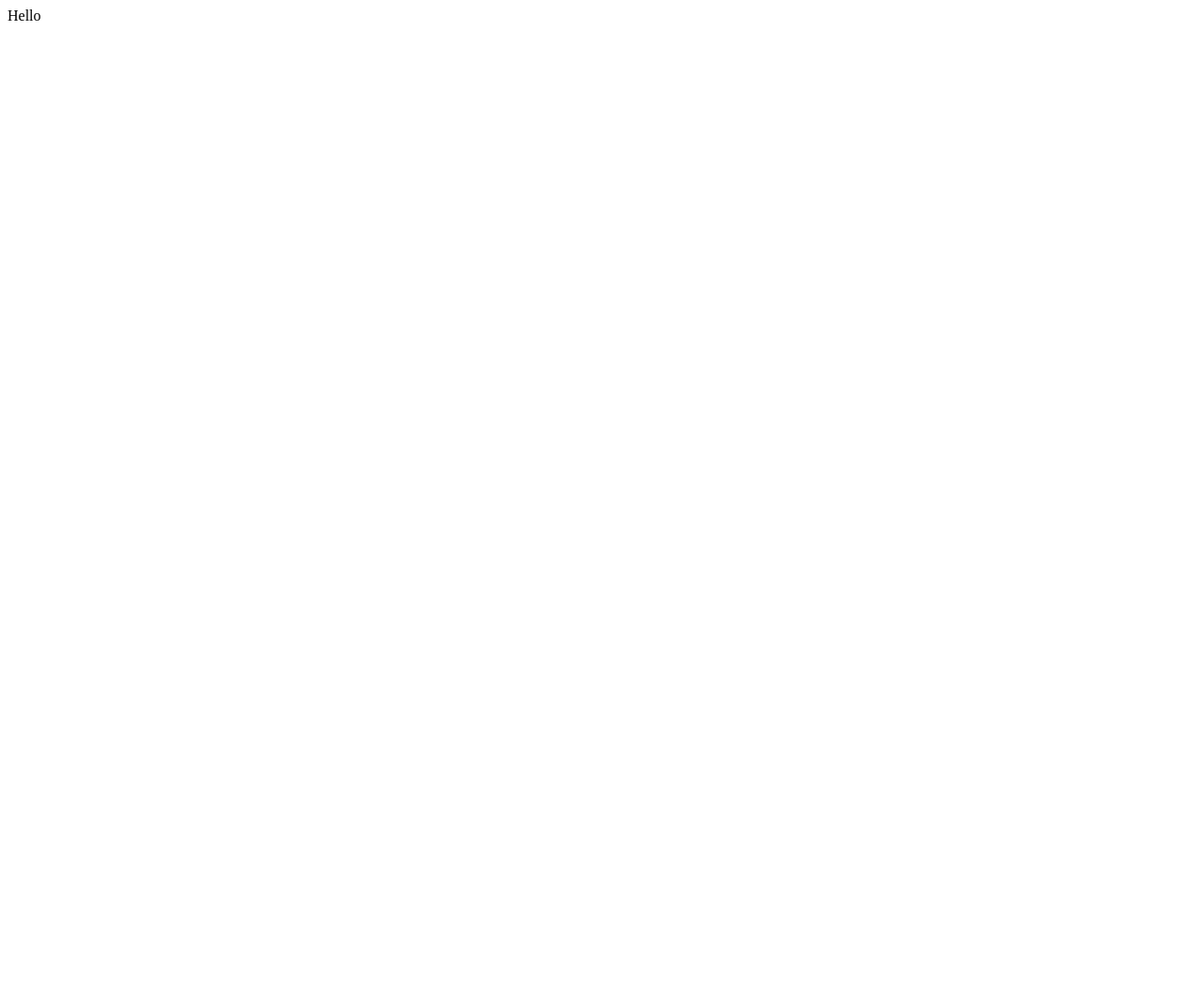
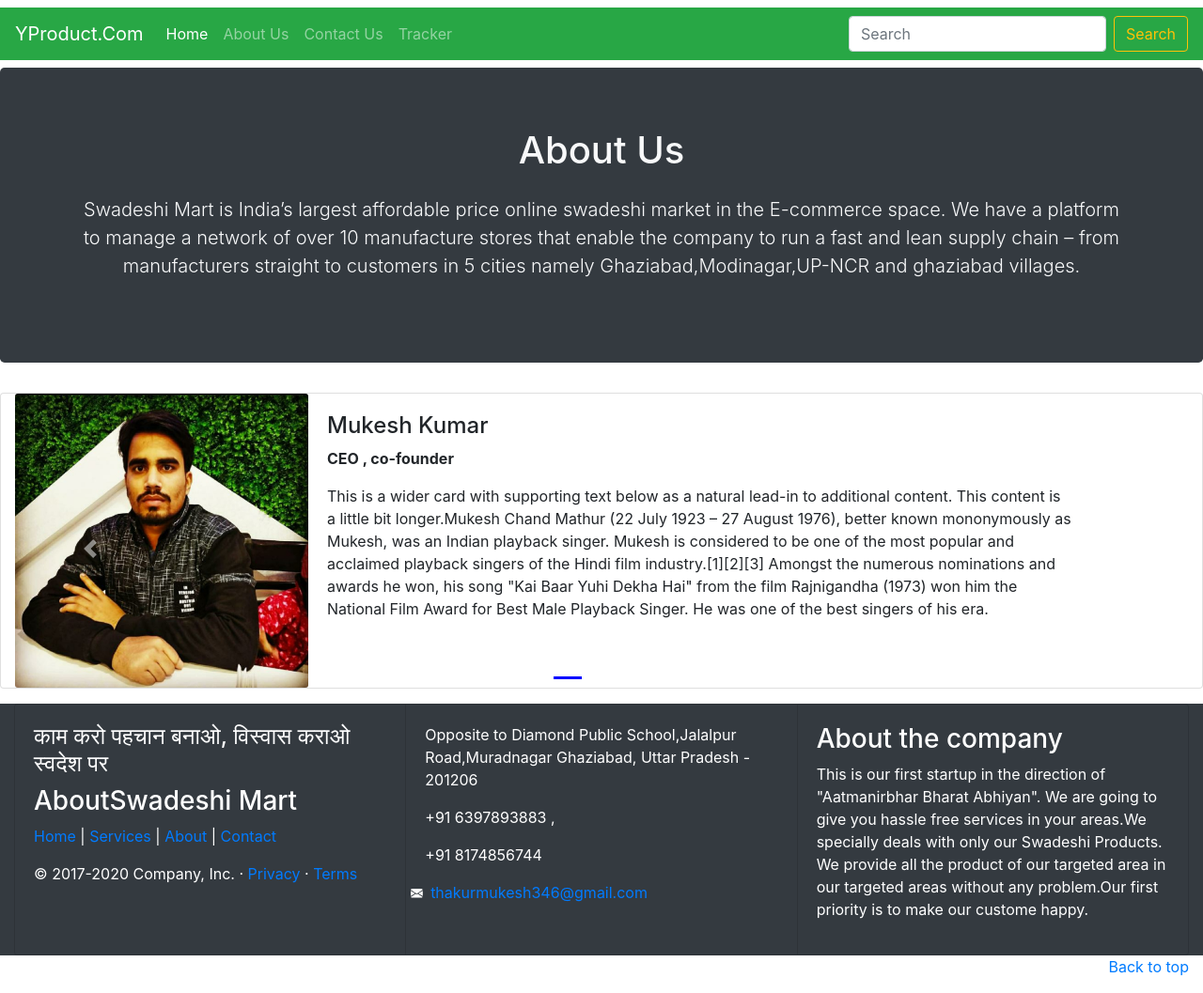
Before and after one commit to kishanavast800/YProduct, a Django app: page /myShop/about/ in a window 1280 px wide. Before the commit the page is almost empty. Shown: the whole page at 94% size. Before the commit the page ends 22 px from the top, so only its background shows below. Run offline with Django 3.2, Linux system fonts and the light colour scheme; some libraries are stand-ins or nearby versions.

Commit message:
second commit

```diff
--- /dev/null
+++ b/MyCart/myShop/templates/myShop/about.html
@@ -0,0 +1,91 @@
+{% extends 'myShop/basic.html' %}
+{% block title %} Its a about page{% endblock %}
+{% block css %}
+        .carousel-indicators .active{
+        background-color:blue;
+
+        }
+        body .carousel-indicator li{
+        background-color:blue;
+        }
+    {% endblock %}
+
+{% block body %}
+{% load static %}
+    <section class="jumbotron text-center bg-dark">
+    <div class="container text-light">
+      <h1>About Us</h1>
+      <p class="lead text-muted-light my-4">Swadeshi Mart is India’s largest affordable price online swadeshi market in the E-commerce space. We have a platform to manage a network of over 10 manufacture stores that enable the company to run a fast and lean supply chain – from manufacturers straight to customers in 5 cities namely Ghaziabad,Modinagar,UP-NCR and ghaziabad villages.</p>
+    </div>
+  </section>
+
+<div id="carouselExampleIndicators" class="carousel slide" data-ride="carousel">
+      <ol class="carousel-indicators">
+        <li data-target="#carouselExampleIndicators" data-slide-to="0" class="active"></li>
+        <li data-target="#carouselExampleIndicators" data-slide-to="1"></li>
+        <li data-target="#carouselExampleIndicators" data-slide-to="2"></li>
+      </ol>
+      <div class="carousel-inner ">
+          <div class="carousel-item active">
+                <div class="card mb-3 container-fluid" >
+              <div class="row no-gutters">
+                <div class="col-md-3">
+                  <img src="{% static 'myShop/Mukesh.jpg' %}" class="card-img" alt="...">
+                </div>
+                <div class="col-md-8">
+                  <div class="card-body">
+                    <h4>Mukesh Kumar</h4>
+                            <p><b>CEO , co-founder</b></p>
+                          <p class="card-text">This is a wider card with supporting text below as a natural lead-in to additional content. This content is a little bit longer.Mukesh Chand Mathur (22 July 1923 – 27 August 1976), better known mononymously as Mukesh, was an Indian playback singer. Mukesh is considered to be one of the most popular and acclaimed playback singers of the Hindi film industry.[1][2][3] Amongst the numerous nominations and awards he won, his song "Kai Baar Yuhi Dekha Hai" from the film Rajnigandha (1973) won him the National Film Award for Best Male Playback Singer. He was one of the best singers of his era.</p>
+
+                  </div>
+                </div>
+              </div>
+            </div>
+          </div>
+
+          <div class="carousel-item">
+                  <div class="card mb-3 container-fluid"  >
+              <div class="row no-gutters">
+                <div class="col-md-3">
+                  <img src="{% static 'myShop/Rishi.jpg' %}" class="d-block w-100" class="card-img" alt="...">
+                </div>
+                <div class="col-md-8">
+                  <div class="card-body">
+                    <h4>Rishi Pandey</h4>
+                     <p><b>Chairman , co-founder</b></p>
+                          <p class="card-text">This is a wider card with supporting text below as a natural lead-in to additional content. This content is a little bit longer.Mukesh Chand Mathur (22 July 1923 – 27 August 1976), better known mononymously as Mukesh, was an Indian playback singer. Mukesh is considered to be one of the most popular and acclaimed playback singers of the Hindi film industry.[1][2][3] Amongst the numerous nominations and awards he won, his song "Kai Baar Yuhi Dekha Hai" from the film Rajnigandha (1973) won him the National Film Award for Best Male Playback Singer. He was one of the best singers of his era.</p>
+
+                  </div>
+                </div>
+              </div>
+            </div>
+          </div>
+          <div class="carousel-item">
+                  <div class="card mb-3 container-fluid"  >
+              <div class="row no-gutters">
+                <div class="col-md-3">
+                  <img src="{% static 'myShop/kishan.jpg' %}" class="d-block w-100" class="card-img" alt="...">
+                </div>
+                <div class="col-md-8">
+                  <div class="card-body">
+                        <h4>Kishan Srivastava</h4>
+                        <p><b>co-founder</b></p>
+                        <p class="card-text">This is a wider card with supporting text below as a natural lead-in to additional content. This content is a little bit longer.Mukesh Chand Mathur (22 July 1923 – 27 August 1976), better known mononymously as Mukesh, was an Indian playback singer. Mukesh is considered to be one of the most popular and acclaimed playback singers of the Hindi film industry.[1][2][3] Amongst the numerous nominations and awards he won, his song "Kai Baar Yuhi Dekha Hai" from the film Rajnigandha (1973) won him the National Film Award for Best Male Playback Singer. He was one of the best singers of his era.</p>
+
+                  </div>
+                </div>
+              </div>
+            </div>
+          </div>
+      </div>
+      <a class="carousel-control-prev" href="#carouselExampleIndicators" role="button" data-slide="prev">
+        <span class="carousel-control-prev-icon" aria-hidden="true"></span>
+        <span class="sr-only">Previous</span>
+      </a>
+      <a class="carousel-control-next" href="#carouselExampleIndicators" role="button" data-slide="next">
+        <span class="carousel-control-next-icon" aria-hidden="true"></span>
+        <span class="sr-only">Next</span>
+      </a>
+</div>
+{% endblock %}
--- a/MyCart/myShop/templates/myShop/basic.html
+++ b/MyCart/myShop/templates/myShop/basic.html
@@ -14,8 +14,8 @@
         </style>
   </head>
   <body>
-    <nav class="navbar navbar-expand-lg navbar-dark bg-dark my-2">
-  <a class="navbar-brand" href="#">Navbar</a>
+    <nav class="navbar navbar-expand-lg navbar-dark bg-success my-2">
+  <a class="navbar-brand" href="#">YProduct.Com</a>
   <button class="navbar-toggler" type="button" data-toggle="collapse" data-target="#navbarSupportedContent" aria-controls="navbarSupportedContent" aria-expanded="false" aria-label="Toggle navigation">
     <span class="navbar-toggler-icon"></span>
   </button>
@@ -23,34 +23,85 @@
   <div class="collapse navbar-collapse" id="navbarSupportedContent">
     <ul class="navbar-nav mr-auto">
       <li class="nav-item active">
-        <a class="nav-link" href="#">Home <span class="sr-only">(current)</span></a>
+        <a class="nav-link" href="/myShop/">Home <span class="sr-only">(current)</span></a>
       </li>
       <li class="nav-item">
-        <a class="nav-link" href="#">Link</a>
-      </li>
-      <li class="nav-item dropdown">
-        <a class="nav-link dropdown-toggle" href="#" id="navbarDropdown" role="button" data-toggle="dropdown" aria-haspopup="true" aria-expanded="false">
-          Dropdown
-        </a>
-        <div class="dropdown-menu" aria-labelledby="navbarDropdown">
-          <a class="dropdown-item" href="#">Action</a>
-          <a class="dropdown-item" href="#">Another action</a>
-          <div class="dropdown-divider"></div>
-          <a class="dropdown-item" href="#">Something else here</a>
-        </div>
+        <a class="nav-link" href="/myShop/about">About Us</a>
       </li>
       <li class="nav-item">
-        <a class="nav-link disabled" href="#" tabindex="-1" aria-disabled="true">Disabled</a>
+        <a class="nav-link" href="#">Contact Us</a>
+      </li>
+      <li class="nav-item">
+        <a class="nav-link" href="#">Tracker</a>
       </li>
     </ul>
     <form class="form-inline my-2 my-lg-0">
       <input class="form-control mr-sm-2" type="search" placeholder="Search" aria-label="Search">
-      <button class="btn btn-outline-success my-2 my-sm-0" type="submit">Search</button>
+      <button class="btn btn-outline-warning my-2 my-sm-0" type="submit">Search</button>
     </form>
   </div>
 </nav>
     {% block body %} {% endblock %}
 
+<footer class="container-fluid bg-dark">
+        <div class="card-group">
+  <div class="card bg-dark text-white">
+    <div class="card-body">
+      <h4>काम करो पहचान बनाओ, विस्वास कराओ स्वदेश पर</h4>
+        <h3>About<span>Swadeshi Mart</span></h3>
+
+      <p class="footer-links">
+            <a href="#">Home</a>
+            |
+            <a href="#">Services</a>
+            |
+            <a href="#">About</a>
+            |
+            <a href="#">Contact</a>
+        </p>
+        <p>© 2017-2020 Company, Inc. · <a href="#">Privacy</a> · <a href="#">Terms</a></p>
+    </div>
+  </div>
+  <div class="card bg-dark text-white">
+
+    <div class="card-body">
+      <i class="fa fa-map-marker bg-dark"></i>
+              <p><span>Opposite to Diamond Public School,Jalalpur Road,Muradnagar</span>
+                Ghaziabad, Uttar Pradesh - 201206</p>
+
+            <i class="bi bi-phone"></i>
+            <p>+91 6397893883 ,</p>
+            <p>+91 8174856744</p>
+
+        <div class="row">
+            <svg class="bi bi-envelope-fill" width="0.8em" height="1.6em" viewBox="0 0 16 16" fill="currentColor" xmlns="http://www.w3.org/2000/svg">
+  <path fill-rule="evenodd" d="M.05 3.555A2 2 0 0 1 2 2h12a2 2 0 0 1 1.95 1.555L8 8.414.05 3.555zM0 4.697v7.104l5.803-3.558L0 4.697zM6.761 8.83l-6.57 4.027A2 2 0 0 0 2 14h12a2 2 0 0 0 1.808-1.144l-6.57-4.027L8 9.586l-1.239-.757zm3.436-.586L16 11.801V4.697l-5.803 3.546z"></path>
+</svg>
+            <p class="mx-2"><a href="mailto:support@swadeshi_mart.com">thakurmukesh346@gmail.com</a></p>
+        </div>
+    </div>
+  </div>
+  <div class="card bg-dark text-white">
+
+    <div class="card-body">
+
+        <h3>  <span>About the company</span></h3>
+          <p>  This is our first startup in the direction of "Aatmanirbhar Bharat Abhiyan". We are going to give you hassle free services in your areas.We specially deals with only our Swadeshi Products.
+            We provide all the product of our targeted area in our targeted areas without any problem.Our first priority is to make our custome happy.</p>
+
+        <div>
+            <a href="#"><i class="fa fa-facebook"></i></a>
+            <a href="#"><i class="fa fa-twitter"></i></a>
+            <a href="#"><i class="fa fa-instagram"></i></a>
+            <a href="#"><i class="fa fa-linkedin"></i></a>
+            <a href="#"><i class="fa fa-youtube"></i></a>
+        </div>
+    </div>
+  </div>
+</div>
+    <p class="float-right"><a href="#">Back to top</a></p>
+
+  </footer>
     <!-- Optional JavaScript -->
     <!-- jQuery first, then Popper.js, then Bootstrap JS -->
     <script src="https://code.jquery.com/jquery-3.5.1.js" integrity="sha256-QWo7LDvxbWT2tbbQ97B53yJnYU3WhH/C8ycbRAkjPDc=" crossorigin="anonymous"></script>
--- a/MyCart/myShop/views.py
+++ b/MyCart/myShop/views.py
@@ -21,7 +21,7 @@
     return render(request,'myShop/Home.html',param)
 
 def about(request):
-    return HttpResponse("Hello")
+    return render(request,'myShop/about.html')
 def contact(request):
     return HttpResponse("contact")
 def tracker(request):
```
Also changed, not shown: MyCart/myShop/templates/myShop/Home.html (+5 -7 lines), MyCart/myShop/static/myShop/Mukesh.jpg (added), MyCart/myShop/static/myShop/Rishi.jpg (added), MyCart/myShop/static/myShop/kishan.jpg (added).
